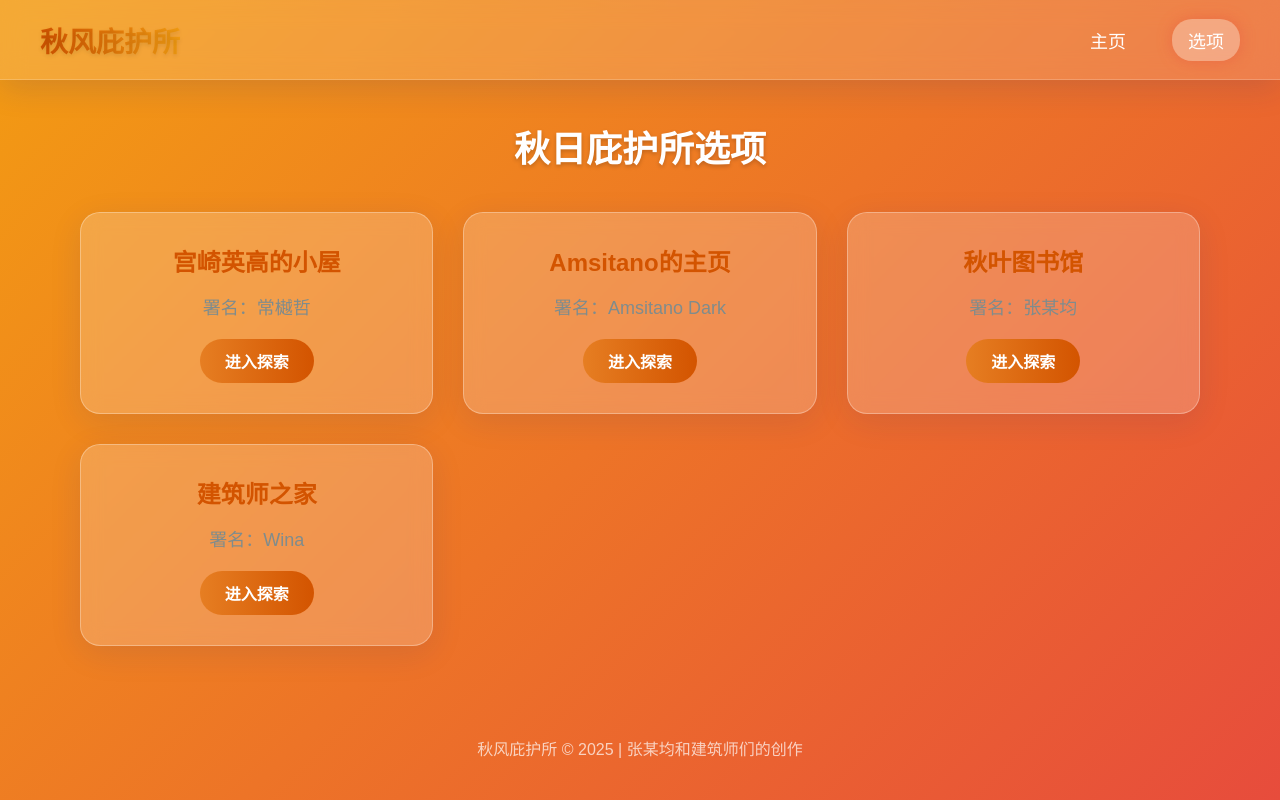
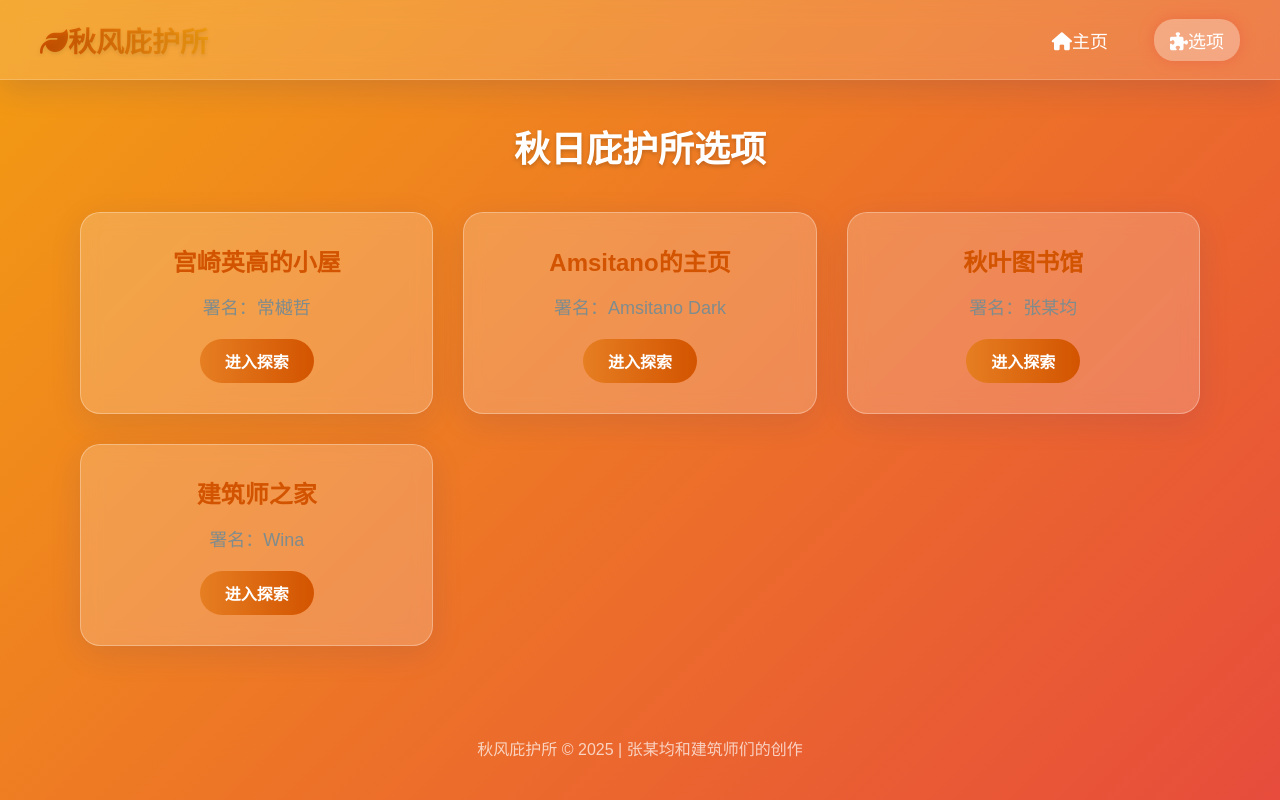
Before and after one commit to CoconutShoe114/CoconutShoe114.github.io, a plain HTML site: page option.html in a window 1280 px wide. Drawn offline with Linux system fonts and the light colour scheme.

Commit message:
Update option.html

```diff
--- a/option.html
+++ b/option.html
@@ -3,6 +3,7 @@
 <head>
   <meta charset="utf-8">
   <title>选项 - 秋风庇护所</title>
+  <link rel="stylesheet" href="https://cdnjs.cloudflare.com/ajax/libs/font-awesome/6.4.0/css/all.min.css">
   <link rel="stylesheet" href="css/main.css">
   <style>
     /* 玻璃效果顶部菜单栏 */
@@ -141,10 +142,10 @@
 <body>
   <!-- 顶部菜单栏 -->
   <nav class="navbar">
-    <div class="logo">秋风庇护所</div>
+    <div class="logo"><i class="fas fa-leaf"></i>秋风庇护所</div>
     <div class="nav-links">
-      <a href="index.html">主页</a>
-      <a href="option.html" class="active">选项</a>
+      <a href="index.html"><i class="fas fa-home"></i>主页</a>
+      <a href="option.html" class="active"><i class="fas fa-puzzle-piece"></i>选项</a>
     </div>
   </nav>
 
```
